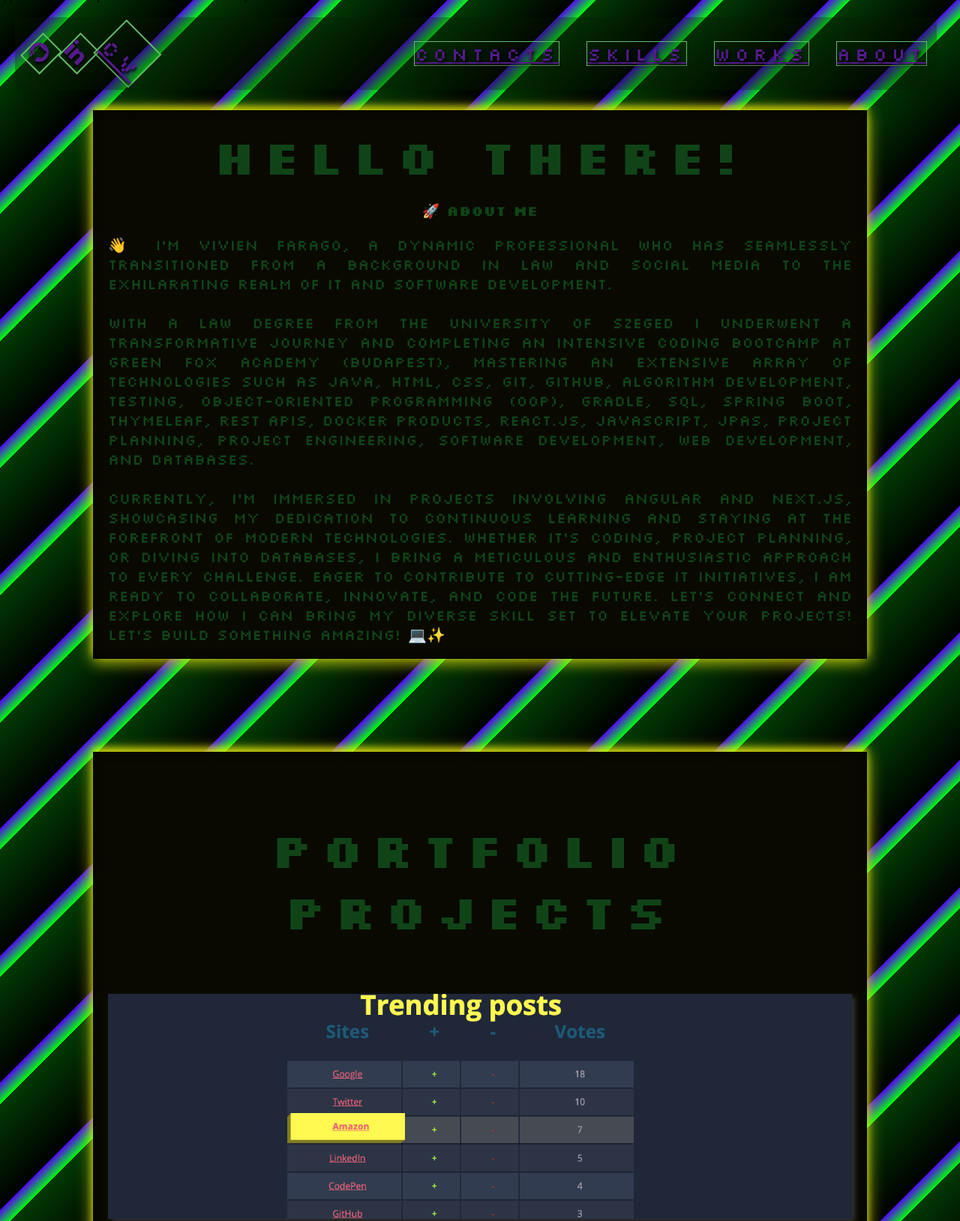
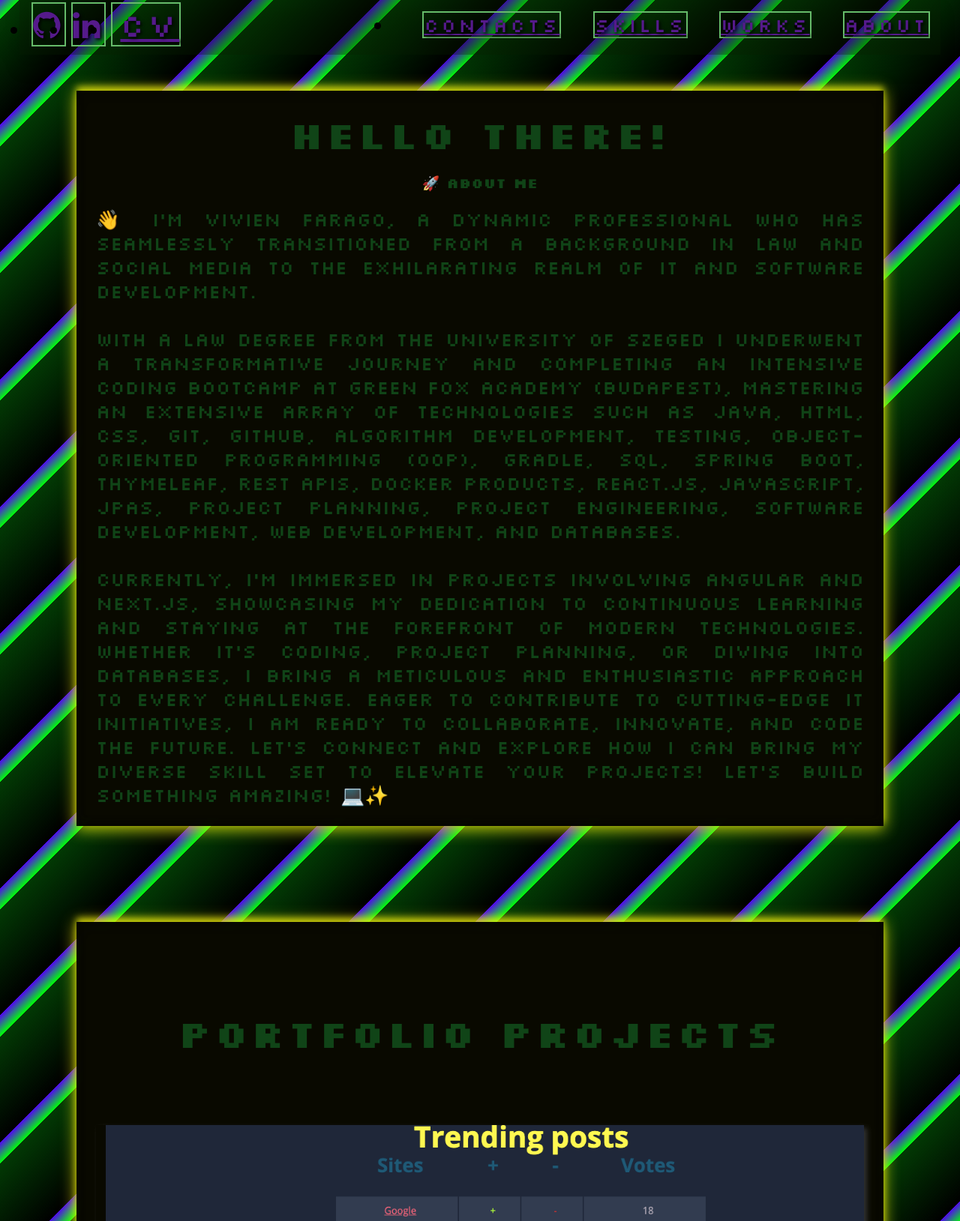
Before and after one commit to faragov/faragov.github.io, a plain HTML site: page index.html in a window 1280 px wide. Shown: the part 33-1662 px from the top of the page at 75% size. Drawn offline with Linux system fonts and the light colour scheme; a web font is replaced by a local one.

Commit message:
fix(): styling

```diff
--- a/index.html
+++ b/index.html
@@ -9,11 +9,6 @@
       rel="stylesheet"
       href="https://cdnjs.cloudflare.com/ajax/libs/font-awesome/4.7.0/css/font-awesome.min.css"
     />
-    <script type = "text/javascript" src="portfolio.component.js"></script>
-    <script>
-      type = "text/javascript"
-      src = "node_modules/wow.js/dist/wow.js"
-    </script>
     <base href="/" />
   </head>
 
@@ -105,15 +100,9 @@
                   This project represents a key milestone achieved during my
                   participation in the learning method at the bootcamp
                   <br /><br />
-                  It is a replica of the platform Reddit, featuring a simplistic
-                  yet functional frontend design. While the user interface may
-                  appear basic, the true magic lies in the robust backend
-                  functionalities. Using Java and Spring Boot, this project
-                  showcases a sophisticated and efficient backend system that
-                  powers various essential functions. From seamless data
-                  management to advanced user interactions, the backend of this
-                  Reddit clone is a testament to the power and versatility of
-                  Java and Spring Boot technologies.
+                  From seamless data management to advanced user interactions,
+                  the backend of this Reddit clone is a testament to the power
+                  and versatility of Java and Spring Boot technologies.
                 </div>
               </div>
             </a>
--- a/portfolio.component.css
+++ b/portfolio.component.css
@@ -3,7 +3,6 @@
   margin: 0;
   padding: 0;
   box-sizing: border-box;
-  display: block;
 }
 html {
   box-sizing: border-box;
@@ -17,7 +16,7 @@ body {
     rgb(1, 255, 9) 50px,
     rgb(81, 7, 241) 120px
   );
-  padding: 20px;
+  padding: 2vw;
 
   align-items: center;
 }
@@ -32,14 +31,14 @@ body {
   z-index: 1000;
   filter: drop-shadow(0px 20px 10px rgba(0, 0, 0, 0.3));
   display: flex;
-  font-size: 1.5em;
+  font-size: 2vw;
   align-items: center;
   width: 96vw;
 }
 .navbar .right li {
-  letter-spacing: 0.4rem;
+  letter-spacing: 0.3vw;
   float: right;
-  padding-left: 30px;
+  padding-left: 3vw;
 }
 .navbar .right {
   margin-left: auto;
@@ -48,38 +47,38 @@ body {
   display: flex;
   justify-content: space-between;
   align-items: center;
-  padding: 10px;
+  padding: 1vw;
   width: 100%;
 }
 .right li a {
-  border: 1px solid #66bb6a;
+  border: 0.2vw solid #66bb6a;
   color: #551a8b;
-  margin: 3px;
+  margin: 0.15vw;
 }
 .navbar .right li:hover a {
   background-color: #f5fa00;
   color: #66bb6a;
 }
 h2 {
-  font-size: 4rem;
+  font-size: 4vw;
   text-transform: uppercase;
-  letter-spacing: 0.7rem;
+  letter-spacing: 0.3vw;
 }
 /*global end*/
 
 /*header navbar*/
 .scroll-down {
-  margin-top: 3%;
+  margin-top: 3vw;
 }
 
 /*social list*/
 .social-list li a {
-  letter-spacing: 0.4rem;
+  letter-spacing: 0.4vw;
   color: #551a8b;
-  border: 2px solid #66bb6a;
+  border: 0.2vw solid #66bb6a;
   transform: rotate(45deg);
-  font-size: 30px;
-  margin: 7px;
+  font-size: 3.3vw;
+  margin: 0.3vw;
 }
 .social-list li:hover a {
   color: #66bb6a;
@@ -99,21 +98,21 @@ h2 {
 .container {
   background: rgba(0, 0, 0, 0.966);
   box-sizing: content-box;
-  max-width: 1200px;
+  max-width: 100vw;
   margin: 0 auto;
-  padding: 20px;
+  padding: 2vw;
   text-align: center;
   font-family: "Silkscreen", sans-serif;
   color: #104417;
-  width: 80%;
-  margin: 10% auto 0;
+  width: 80vw;
+  margin: 10vw auto 0;
   filter: drop-shadow(0px -5px 5px rgba(234, 234, 12, 0.8))
     drop-shadow(0px 5px 10px rgba(234, 234, 12, 0.8));
 }
 
 /*about*/
 .about p {
-  font-size: 20px;
+  font-size: 2vw;
   text-align: justify;
 }
 
@@ -124,24 +123,24 @@ h2 {
   box-shadow: 4px 4px 7px #333;
   overflow: hidden;
   position: relative;
-  margin-bottom: 10%;
+  margin-bottom: 10vw;
 }
 .works {
-  padding-bottom: 3%;
+  padding-bottom: 3vw;
 }
 .works-thumb {
-  height: 300px;
+  height: 25vw;
 }
 #work-1 {
-  background: url("./redditClone.png") no-repeat 100%;
+  background: url("./redditClone.png") no-repeat 1vw;
   background-size: cover;
 }
 #work-2 {
-  background: url("./webshop.png") no-repeat 100%;
+  background: url("./webshop.png") no-repeat 1vw;
   background-size: cover;
 }
 #work-3 {
-  background: url("./photogallery.png") no-repeat 100%;
+  background: url("./photogallery.png") no-repeat 1vw;
   background-size: cover;
 }
 .block::after,
@@ -149,17 +148,17 @@ h2 {
   content: "";
   position: absolute;
   display: block;
-  width: 50%;
-  height: 100%;
+  width: 50vw;
+  height: 100vw;
   top: 0;
   overflow: hidden;
 }
 .block::after {
-  left: -50%;
+  left: -50vw;
   transition: 0.5s;
 }
 .block::before {
-  right: -50%;
+  right: -50vw;
   transition: 0.5s;
 }
 .block:hover:after {
@@ -171,25 +170,25 @@ h2 {
 .works-caption {
   text-align: justify;
   font-family: "Silkscreen", sans-serif;
-  font-size: 1rem;
+  font-size: 1vw;
   position: absolute;
-  border-radius: 10px;
+  border-radius: 1vw;
   display: block;
-  padding: 15px 2px;
-  width: 60%;
-  left: 20%;
-  top: -150%;
+  padding: 1vw 0.5vw;
+  width: 60vw;
+  left: 10vw;
+  top: -100vw;
   z-index: 1;
   color: #f5fa00;
-  border: 2px solid rgb(81, 7, 241);
+  border: 0.2vw solid rgb(81, 7, 241);
   transition: top 0.5s;
   background-color: #00000095;
 }
 .block:hover .works-caption {
-  top: 3%;
+  top: 3vw;
 }
 .works h2 {
-  margin: 7% 0;
+  margin: 7vw 0;
 }
 /*works end*/
 
@@ -199,26 +198,26 @@ h2 {
   color: #f5fa00;
 }
 .skills h2 {
-  margin: 7%;
+  margin: 7vw;
   color: #104417;
 }
 .skills .skills-thumb {
-  margin-bottom: 5%;
+  margin-bottom: 5vw;
 }
 /*skills end*/
 
 /*social list main*/
 .social-footer h2 {
-  margin: 5% 0 3%;
+  margin: 5vw 0 3vw;
 }
 .social-footer .social-list {
   padding: 0;
-  margin-bottom: 5%;
+  margin-bottom: 5vw;
 }
 .social-footer .social-list li {
   display: inline-block;
   list-style: none;
-  margin-left: 15px;
+  margin-left: 2vw;
 }
 .social-footer .social-list li a {
   margin-top: 5px;
@@ -227,15 +226,15 @@ h2 {
   font-size: 60px;
 }
 .cv {
-  font-size: 30px;
-  margin: 8%;
-  height: 10px;
+  font-size: 2.5vw;
+  margin: 0.4vw;
+  height: 2vw;
 }
 .fa-github {
-  font-size: 60px;
+  font-size: 2vw;
 }
 #footerCV {
-  height: 20px;
+  height: 2vw;
 }
 
 /*footer*/
@@ -243,31 +242,31 @@ footer {
   color: #fff;
 }
 footer h2 {
-  margin-top: 7%;
+  margin-top: 7vw;
 }
 .contact {
-  margin: 5% 0;
+  margin: 5vw 0;
 }
 .contacts-data {
-  margin: 3% 7%;
+  margin: 3vw 7vw;
 }
 .contacts-data .btn {
   background: transparent;
-  padding: 15px 20px;
+  padding: 4vw 6vw;
   color: #f5fa00;
   text-transform: uppercase;
-  margin-top: 7%;
+  margin-top: 7vw;
 }
 .contacts-data .btn:hover {
   background: #104417;
 }
 .contact .button-icon {
-  padding-left: 10px;
+  padding-left: 2vw;
 }
 .contact-text {
   font-family: "Lato", serif;
-  font-size: 1.5rem;
+  font-size: 2vw;
   text-transform: uppercase;
-  letter-spacing: 0.33rem;
-  padding-left: 7%;
+  letter-spacing: 0.4vw;
+  padding-left: 7vw;
 }
--- a/portfolio.component.js
+++ /dev/null
@@ -1,5 +0,0 @@
-import WOW from 'wow.js';
-
-document.addEventListener('DOMContentLoaded', function() {
-  new WOW().init();
-});
```
Also changed, not shown: 1 other file.
